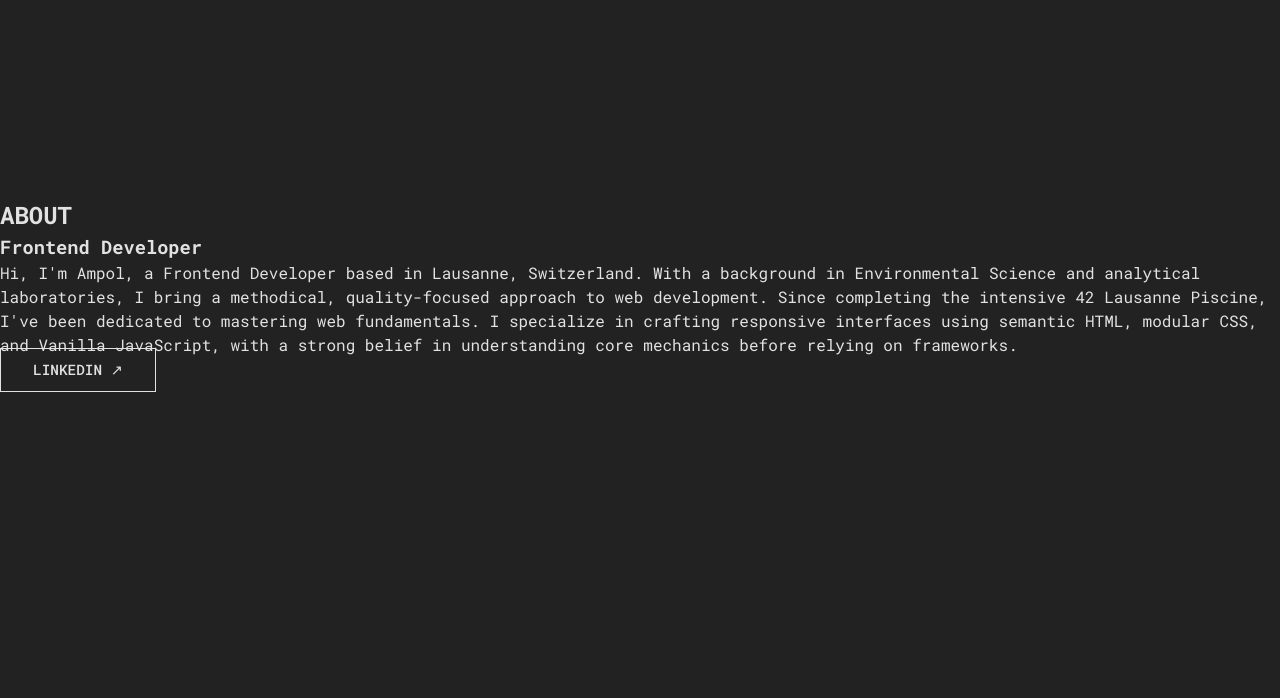
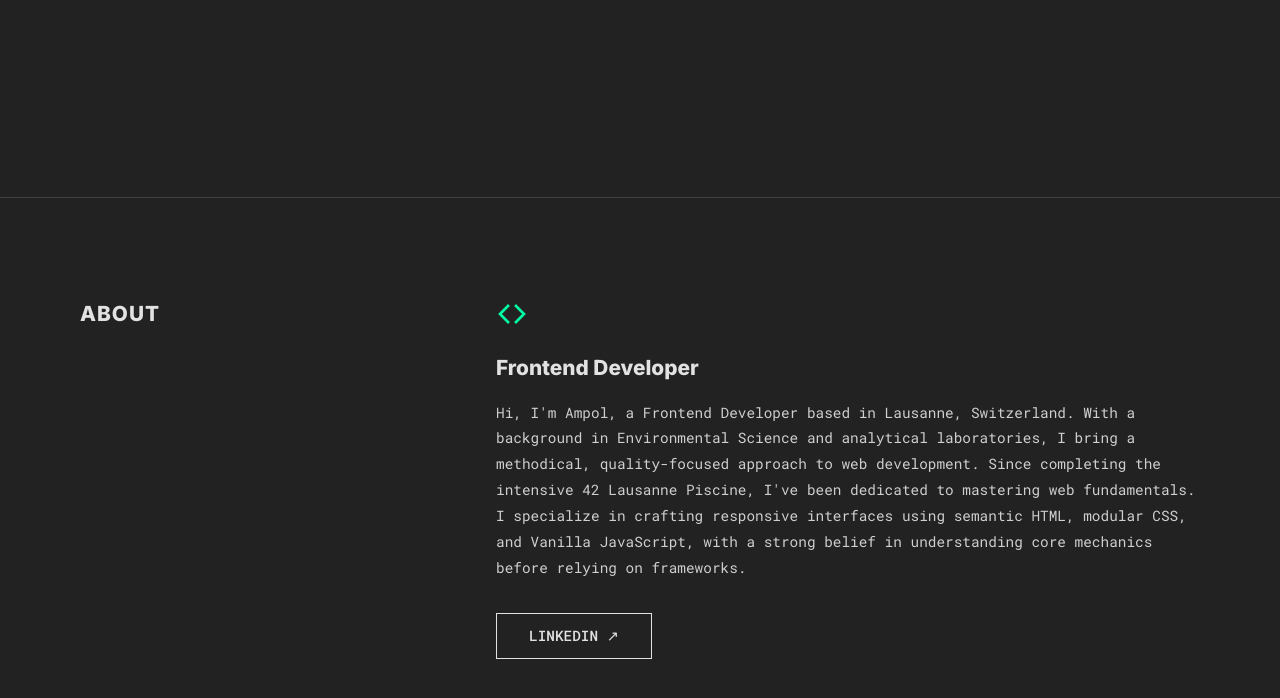
Before and after one commit to ampol-clerc/javascript-dom-practice, a plain HTML site: page 00-portfolio-website/index.html in a window 1280 px wide. Shown: the part 630-1328 px from the top of the page. Before the commit the page ends 1022 px from the top, so only its background shows below. Drawn offline with Linux system fonts and the light colour scheme.

Commit message:
style(portfolio): add about css and 2-column grid layout

```diff
--- /dev/null
+++ b/00-portfolio-website/css/about.css
@@ -0,0 +1,57 @@
+.about-section {
+  padding: 100px 5rem;
+  border-top: 1px solid var(--border-color);
+  background-color: var(--bg-color);
+}
+
+.about-container {
+  max-width: 2560px;
+  margin: 0;
+  width: 100%;
+  display: grid;
+  grid-template-columns: 1fr 2fr;
+  gap: 4rem;
+}
+
+/* Left Column */
+.section-title {
+  font-family: var(--font-display);
+  font-size: clamp(1.3rem, 1.3vw, 2rem);
+  font-weight: 800;
+  color: var(--text-color);
+  letter-spacing: 1px;
+}
+
+/* Right Column */
+.about-right {
+  display: flex;
+  flex-direction: column;
+  align-items: flex-start;
+}
+
+.about-icon {
+  margin-bottom: 1rem;
+}
+
+.about-role {
+  font-family: var(--font-display);
+  color: var(--text-color);
+  font-size: 1.3rem;
+  font-weight: 800;
+  margin-bottom: 1rem;
+}
+
+.about-text {
+  font-family: var(--font-mono);
+  color: var(--text-color);
+  font-size: 0.9rem;
+  line-height: 1.8;
+  margin-bottom: 2rem;
+  opacity: 0.9;
+  max-width: 1000px;
+}
+
+.acction-btn-outline:hover {
+  background-color: var(--accent-color);
+  border-color: var(--bg-color);
+}
--- a/00-portfolio-website/index.html
+++ b/00-portfolio-website/index.html
@@ -20,6 +20,7 @@
     <!-- Link CSS -->
     <link rel="stylesheet" href="./css/header.css" />
     <link rel="stylesheet" href="./css/hero.css" />
+    <link rel="stylesheet" href="./css/about.css" />
   </head>
 
   <body>
@@ -84,7 +85,20 @@
           <!-- Right Column : Content -->
           <div class="about-right">
             <!-- SVG < > -->
-            <div class="about-icon"></div>
+            <div class="about-icon">
+              <svg
+                width="32"
+                height="32"
+                viewBox="0 0 24 24"
+                fill="none"
+                stroke="var(--accent-color)"
+                stroke-width="2"
+                stroke-linecap="square"
+              >
+                <polyline points="9 18 3 12 9 6"></polyline>
+                <polyline points="15 6 21 12 15 18"></polyline>
+              </svg>
+            </div>
 
             <h3 class="about-role">Frontend Developer</h3>
 
@@ -101,7 +115,9 @@
             </p>
 
             <!-- Action Button -->
-            <a href="#" target="_blank" class="btn-outline">LINKEDIN ↗</a>
+            <a href="#" target="_blank" class="btn-outline acction-btn-outline"
+              >LINKEDIN ↗</a
+            >
           </div>
         </div>
       </section>
```
